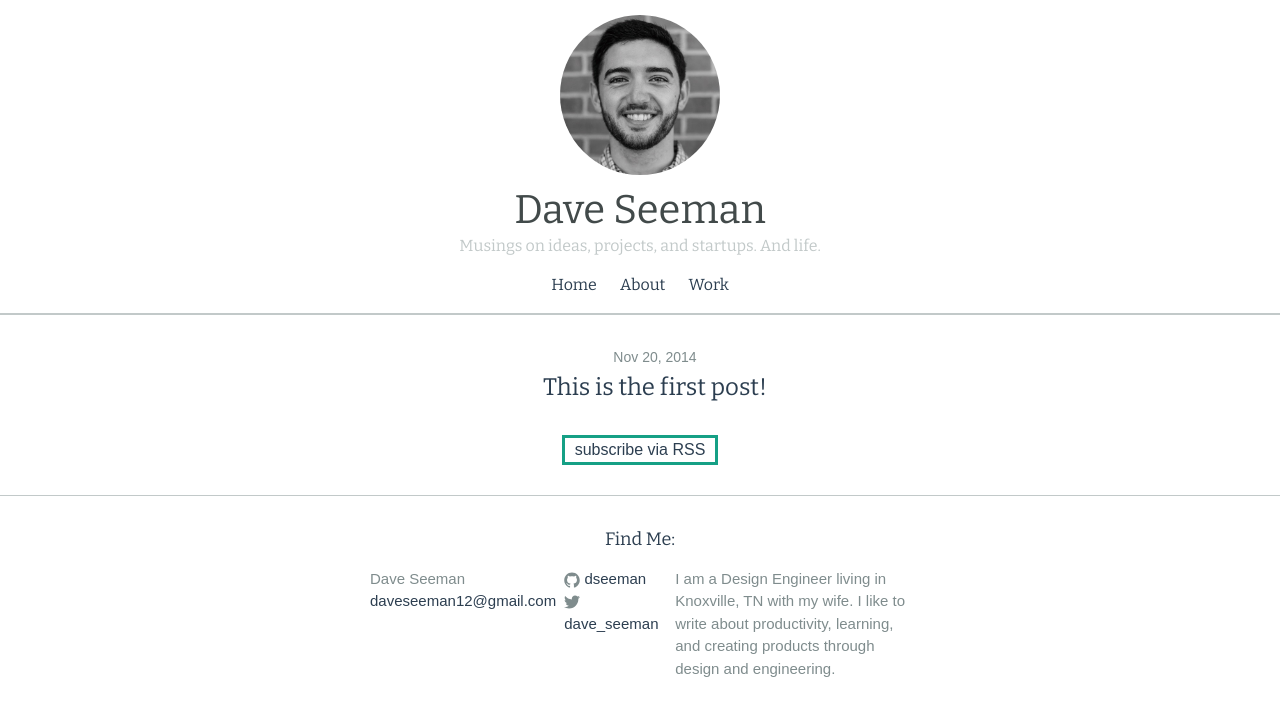
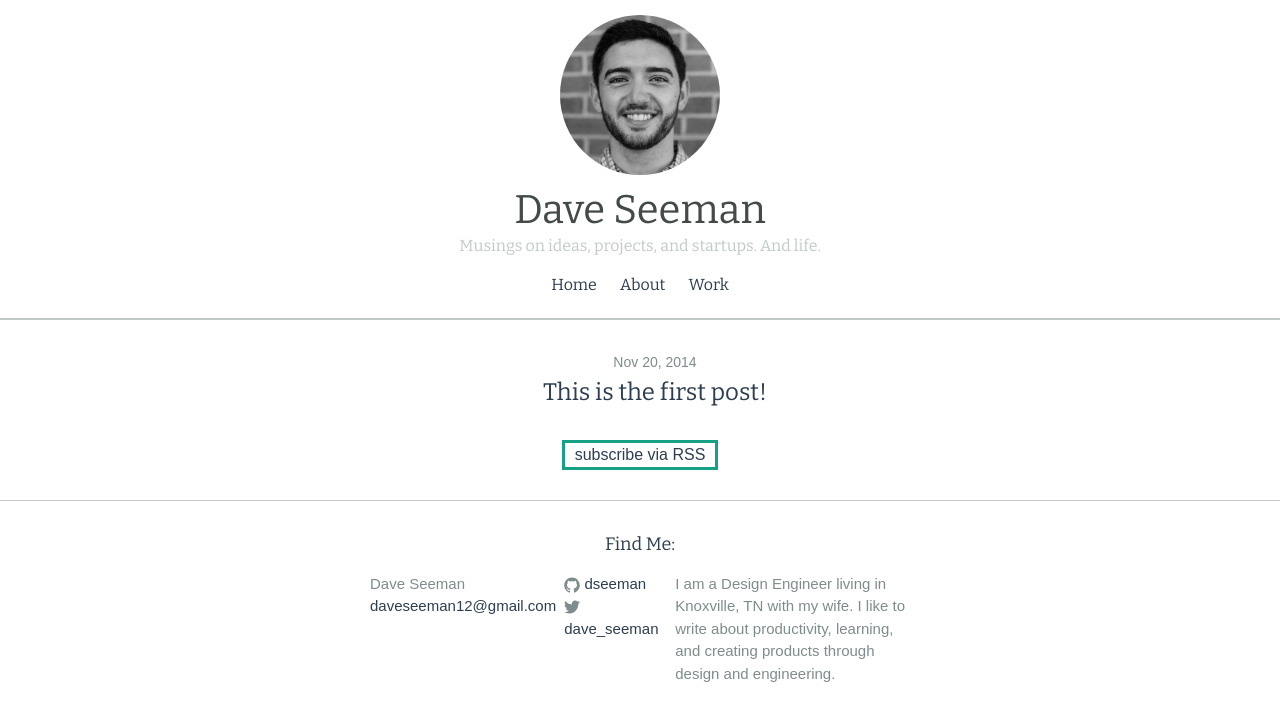
Before and after one commit to Shipwright/daveas.github.io, a Jekyll site: the page built from index.html, in a window 1280 px wide. Shown: the top 721 px of the page. Built offline with Jekyll 4.4.1, drawn with Linux system fonts in a browser that asks for light colours; some web fonts are replaced.

Commit message:
changed nav for mobile

```diff
--- a/_sass/_layout.scss
+++ b/_sass/_layout.scss
@@ -39,9 +39,7 @@
 
 .site-nav {
     color: $brand-color;
-    width: 50%;
-    margin-right: auto;
-    margin-left: auto;
+    margin: 5px auto 5px auto;
     font-family: $secondary-font-family;
     line-height: 56px;
 
```
